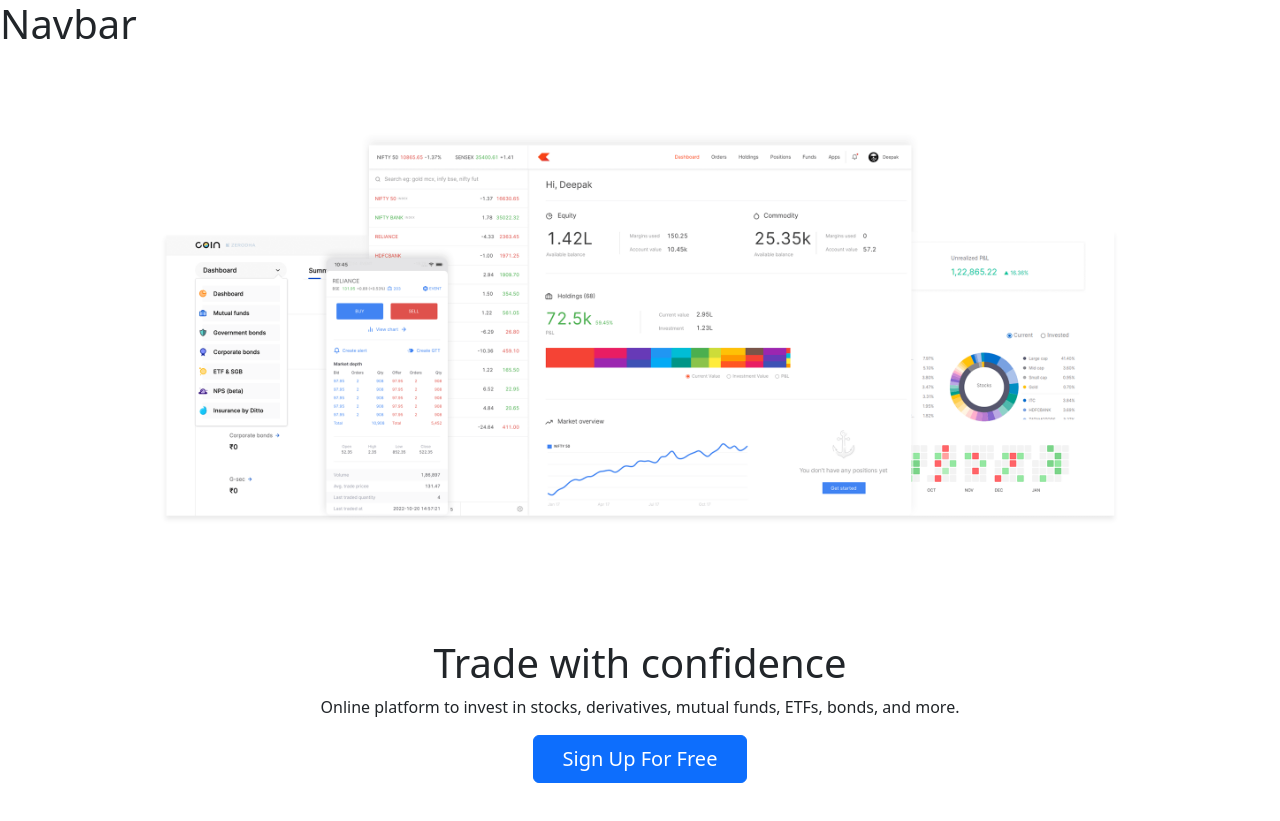
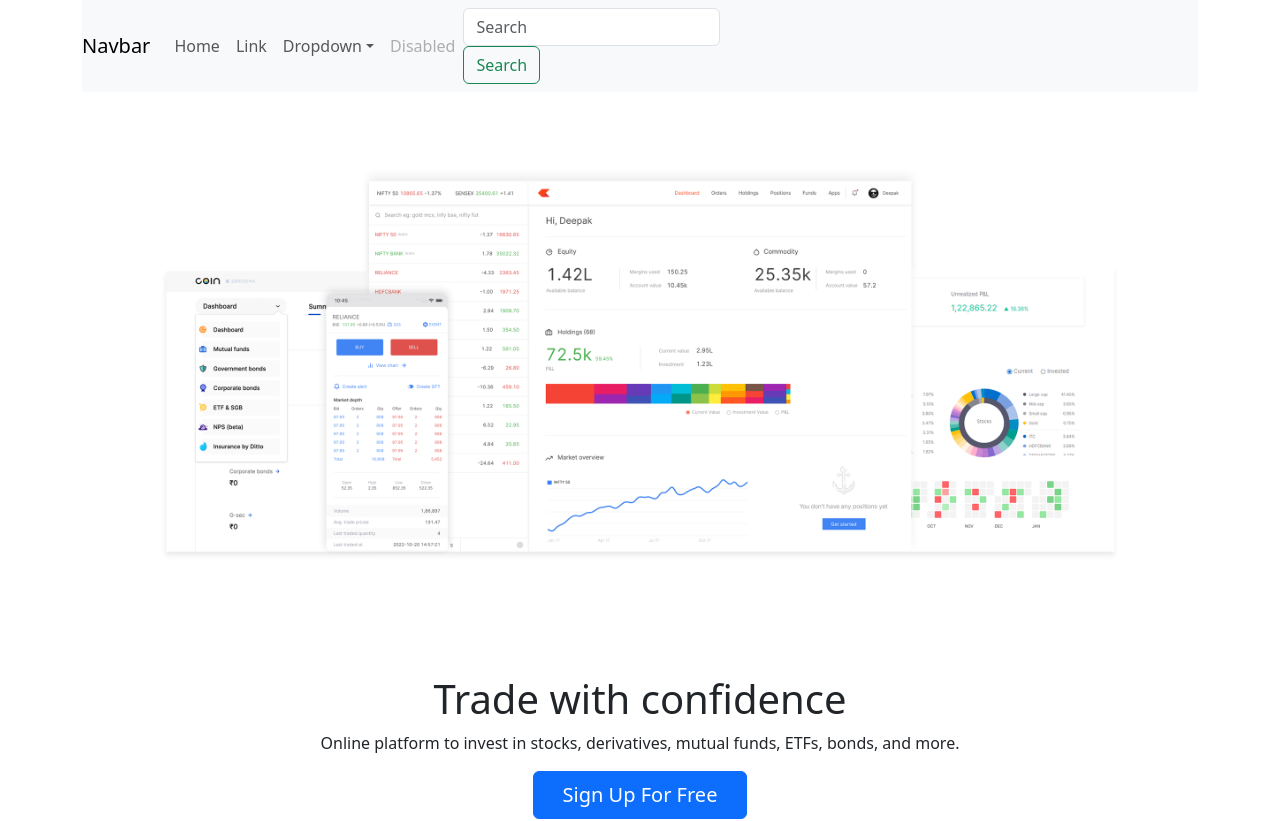
Before and after one commit to Arif2146/ZERODHA, a React (Create React App) app in the folder frontend/: page / in a window 1280 px wide. Shown: the top 821 px of the page. Built offline with nearby package versions, Linux system fonts and the light colour scheme.

Commit message:
format with prietter

```diff
--- a/frontend/src/landing/Navbar.jsx
+++ b/frontend/src/landing/Navbar.jsx
@@ -1,11 +1,80 @@
 function Navbar() {
-    return (
-        <div>
-            <h1 className="text-3xl font-bold underline">
-                Navbar
-            </h1>
+  return (
+    <div className="container">
+      <nav class="navbar navbar-expand-lg navbar-light bg-light">
+        <a class="navbar-brand" href="# ">
+          Navbar
+        </a>
+        <button
+          class="navbar-toggler"
+          type="button"
+          data-toggle="collapse"
+          data-target="#navbarSupportedContent"
+          aria-controls="navbarSupportedContent"
+          aria-expanded="false"
+          aria-label="Toggle navigation"
+        >
+          <span class="navbar-toggler-icon"></span>
+        </button>
+
+        <div class="collapse navbar-collapse" id="navbarSupportedContent">
+          <ul class="navbar-nav mr-auto">
+            <li class="nav-item active">
+              <a class="nav-link" href="# ">
+                Home <span class="sr-only">(current)</span>
+              </a>
+            </li>
+            <li class="nav-item">
+              <a class="nav-link" href="# ">
+                Link
+              </a>
+            </li>
+            <li class="nav-item dropdown">
+              <a
+                class="nav-link dropdown-toggle"
+                href="# "
+                id="navbarDropdown"
+                role="button"
+                data-toggle="dropdown"
+                aria-haspopup="true"
+                aria-expanded="false"
+              >
+                Dropdown
+              </a>
+              <div class="dropdown-menu" aria-labelledby="navbarDropdown">
+                <a class="dropdown-item" href="# ">
+                  Action
+                </a>
+                <a class="dropdown-item" href="# ">
+                  Another action
+                </a>
+                <div class="dropdown-divider"></div>
+                <a class="dropdown-item" href="# ">
+                  Something else here
+                </a>
+              </div>
+            </li>
+            <li class="nav-item">
+              <a class="nav-link disabled" href="# ">
+                Disabled
+              </a>
+            </li>
+          </ul>
+          <form class="form-inline my-2 my-lg-0">
+            <input
+              class="form-control mr-sm-2"
+              type="search"
+              placeholder="Search"
+              aria-label="Search"
+            />
+            <button class="btn btn-outline-success my-2 my-sm-0" type="submit">
+              Search
+            </button>
+          </form>
         </div>
-    );
+      </nav>
+    </div>
+  );
 }
 
-export default Navbar
+export default Navbar;
--- a/frontend/src/landing/home/HomePage.jsx
+++ b/frontend/src/landing/home/HomePage.jsx
@@ -8,7 +8,6 @@
 import OpenAcc from "../OpenAcc";
 
 function HomePage() {
-
   return (
     <>
       <Navbar />
@@ -23,4 +22,4 @@
   );
 }
 
-export default HomePage
+export default HomePage;
```
Also changed, not shown: frontend/src/landing/home/Awards.jsx (+27 -12 lines), frontend/src/landing/home/Education.jsx (+22 -8 lines), frontend/src/landing/home/Hero.jsx (+13 -5 lines), frontend/src/landing/home/Pricing.jsx (+12 -6 lines), frontend/src/landing/home/Stats.jsx (+29 -18 lines). Lines whose indentation alone changed are shown as unchanged.
